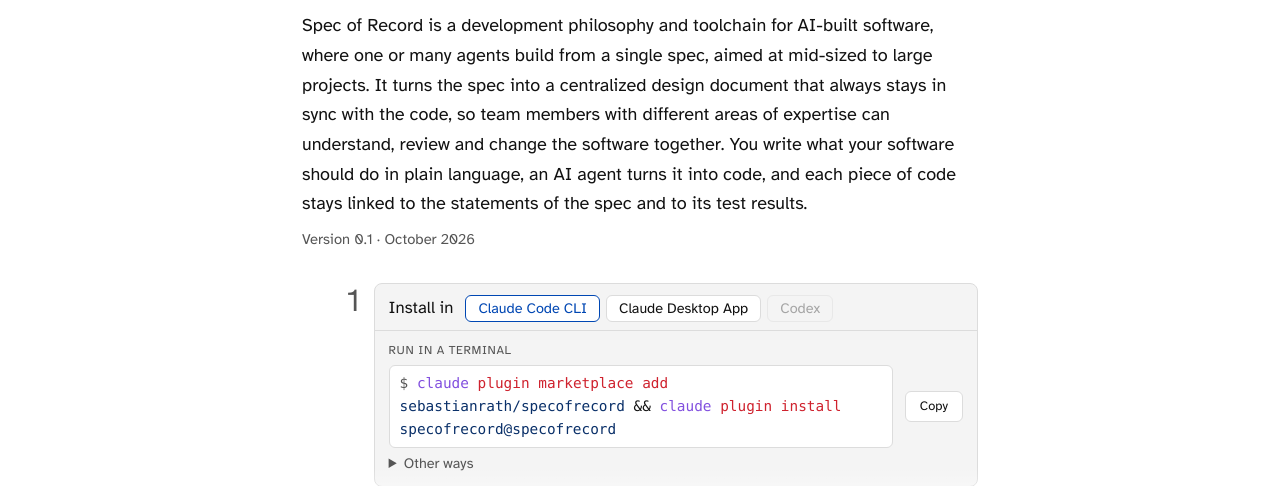
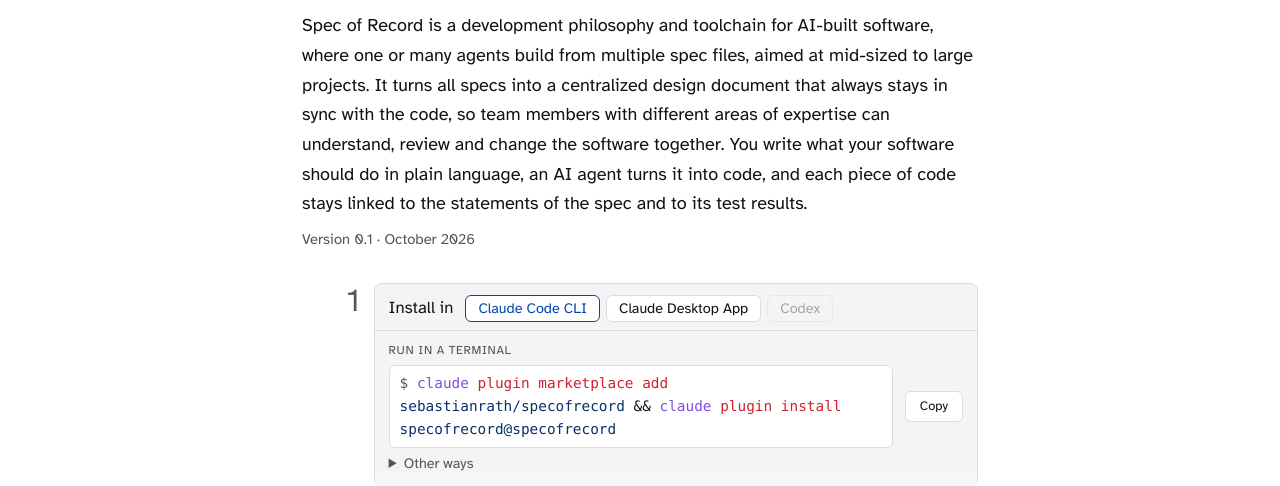
Before and after one commit to sebastianrath/specofrecord, a plain HTML site: page index.html in a window 1280 px wide. Shown: the part 198-684 px from the top of the page. Drawn offline with Linux system fonts and the light colour scheme; a web font is replaced by a local one.

Commit message:
Improve wording on abstract

```diff
--- a/index.html
+++ b/index.html
@@ -402,7 +402,7 @@
 
 <h1>Spec of Record <span style="font-weight:400;opacity:.6">(SoR)</span></h1>
 <ul class="authors"><li><a href="https://sebastianrath.io" target="_blank" rel="noreferrer">Sebastian Rath</a><a class="gh" href="https://github.com/sebastianrath/specofrecord" target="_blank" rel="noreferrer" aria-label="Spec of Record source code" title="Source code"><svg viewBox="0 0 16 16" width="13" height="13" aria-hidden="true"><path d="M5.5 4 1.5 8l4 4M10.5 4l4 4-4 4" fill="none" stroke="currentColor" stroke-width="1.6" stroke-linecap="round" stroke-linejoin="round"/></svg><span>Source</span></a><a class="lic" href="https://creativecommons.org/licenses/by/4.0/deed.en" target="_blank" rel="license noreferrer" data-tip="License for the spec itself" aria-label="CC BY 4.0, the license for the spec itself">CC BY 4.0</a><a class="lic" href="https://opensource.org/license/mit" target="_blank" rel="license noreferrer" data-tip="License for the toolset" aria-label="MIT, the license for the toolset">MIT</a></li></ul>
-<p class="sub">Spec of Record is a development philosophy and toolchain for AI-built software, where one or many agents build from a single spec, aimed at mid-sized to large projects. It turns the spec into a centralized design document that always stays in sync with the code, so team members with different areas of expertise can understand, review and change the software together. You write what your software should do in plain language, an AI agent turns it into code, and each piece of code stays linked to the statements of the spec and to its test results.</p>
+<p class="sub">Spec of Record is a development philosophy and toolchain for AI-built software, where one or many agents build from multiple spec files, aimed at mid-sized to large projects. It turns all specs into a centralized design document that always stays in sync with the code, so team members with different areas of expertise can understand, review and change the software together. You write what your software should do in plain language, an AI agent turns it into code, and each piece of code stays linked to the statements of the spec and to its test results.</p>
 <div class="meta">Version 0.1 · October 2026</div>
 
 <div class="steps" id="steps">
```
Also changed, not shown: README.md.
